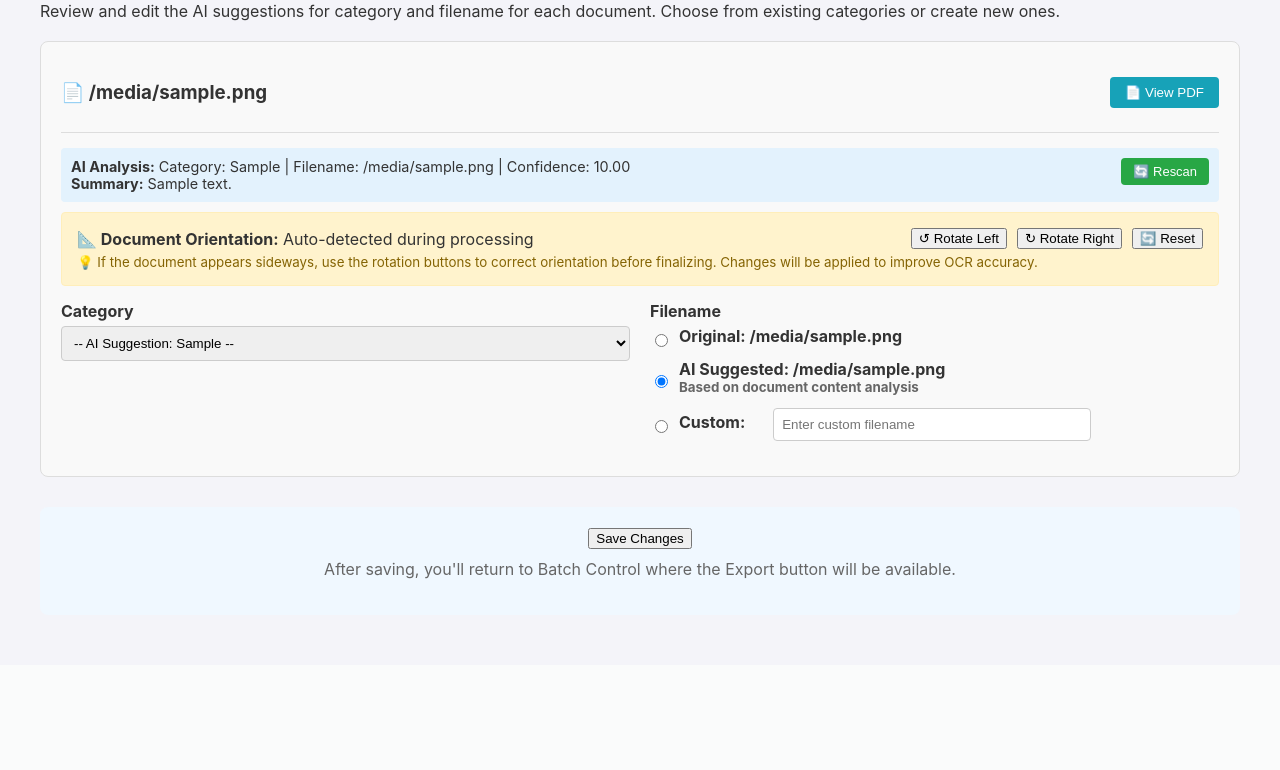
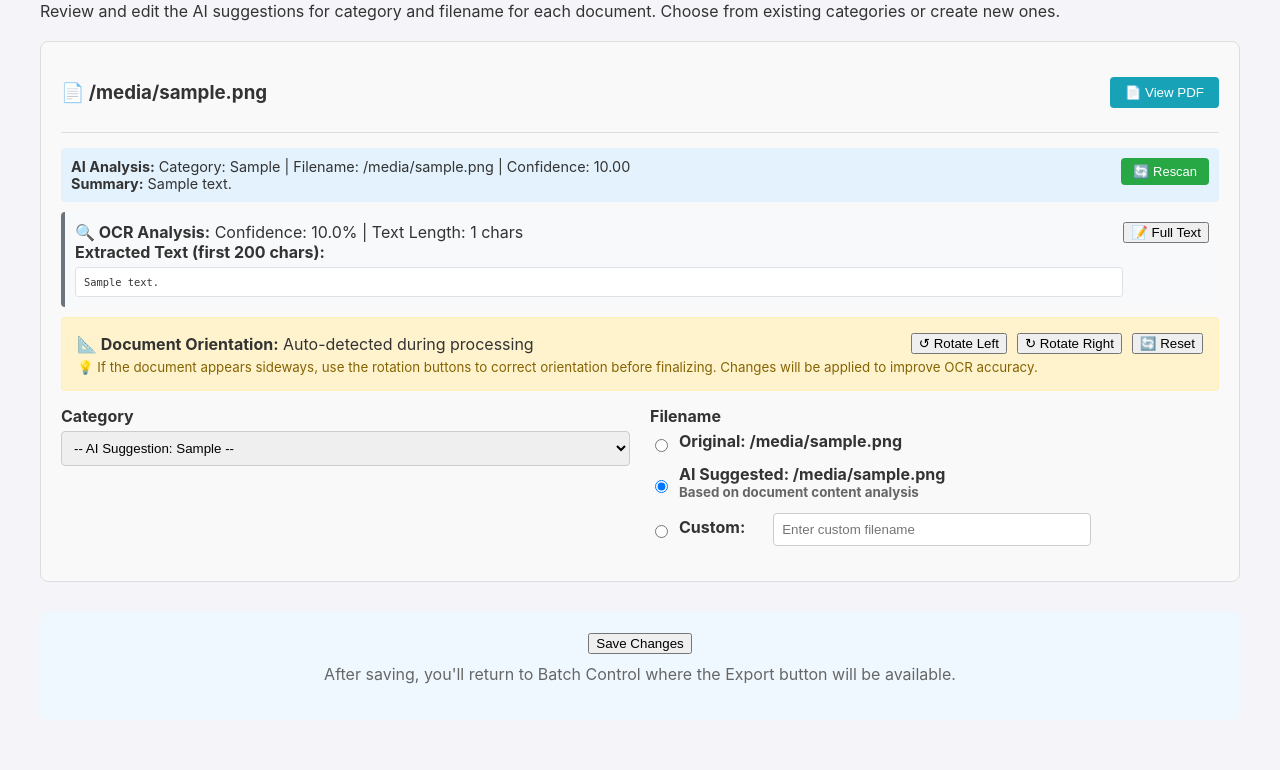
Before and after one commit to TaintedHorizon/Python_Testing_Vibe, a Flask app: template doc_processor/templates/manipulate.html in a window 1280 px wide. Shown: the part 149-919 px from the top of the page. Before the commit the page ends 728 px from the top, so only its background shows below. Run offline with Flask 3, Linux system fonts and the light colour scheme; the template is opened without the code that fills it: most values are stand-ins (such as "Sample title", 1, 10 or a date in 2020); parts of the project's set-up code (start-up, migrations or seed data) failed here and were passed over; some libraries are stand-ins or nearby versions.

Commit message:
Add comprehensive OCR feedback to manipulate page
- Display OCR confidence, text length, and extraction status
- Show first 200 chars of OCR text with option to view full text
- Add collapsible full OCR text viewer with toggleOcrText() function
- Highlight documents with OCR failures (None text) vs success
- Help debug AI classification accuracy vs OCR quality
- Updated app.py route to include ocr_text and ocr_confidence_avg fields

```diff
--- a/doc_processor/app.py
+++ b/doc_processor/app.py
@@ -2474,10 +2474,10 @@ def manipulate_batch_page(batch_id):
     conn = get_db_connection()
     cursor = conn.cursor()
     cursor.execute("""
-        SELECT id, original_filename, ai_suggested_category, ai_suggested_filename, ai_confidence, ai_summary
+        SELECT id, original_filename, ai_suggested_category, ai_suggested_filename, ai_confidence, ai_summary, ocr_text, ocr_confidence_avg
         FROM single_documents WHERE batch_id=?
     """, (batch_id,))
-    documents = [dict(zip(['id', 'original_filename', 'ai_suggested_category', 'ai_suggested_filename', 'ai_confidence', 'ai_summary'], row)) for row in cursor.fetchall()]
+    documents = [dict(zip(['id', 'original_filename', 'ai_suggested_category', 'ai_suggested_filename', 'ai_confidence', 'ai_summary', 'ocr_text', 'ocr_confidence_avg'], row)) for row in cursor.fetchall()]
     conn.close()
 
     # Get categories for dropdown (same as verify workflow)
--- a/doc_processor/templates/manipulate.html
+++ b/doc_processor/templates/manipulate.html
@@ -125,6 +125,39 @@
                         title="Re-analyze this document with AI">
                     🔄 Rescan
                 </button>
+            </div>
+        </div>
+
+        <!-- OCR Feedback Section -->
+        <div class="ocr-info" style="background: #f8f9fa; padding: 10px; border-radius: 4px; margin: 10px 0; border-left: 4px solid #6c757d;">
+            <div style="display: flex; justify-content: space-between; align-items: flex-start;">
+                <div style="flex: 1;">
+                    <strong>🔍 OCR Analysis:</strong>
+                    Confidence: {{ '%.1f'|format(doc.ocr_confidence_avg) if doc.ocr_confidence_avg is not none else 'N/A' }}%
+                    {% if doc.ocr_text %}
+                        | Text Length: {{ doc.ocr_text|length }} chars
+                        <br><strong>Extracted Text (first 200 chars):</strong>
+                        <div style="font-family: monospace; font-size: 0.8em; background: #fff; padding: 8px; border-radius: 3px; margin-top: 5px; max-height: 80px; overflow-y: auto; border: 1px solid #dee2e6;">
+                            {{ doc.ocr_text[:200] }}{% if doc.ocr_text|length > 200 %}...{% endif %}
+                        </div>
+                    {% else %}
+                        | <span style="color: #dc3545; font-weight: bold;">⚠️ No text extracted</span>
+                        <br><small style="color: #6c757d;">This may indicate OCR failure, blank document, or image-only content</small>
+                    {% endif %}
+                </div>
+                <button type="button" class="btn btn-sm btn-outline-secondary" onclick="toggleOcrText({{ doc.id }})"
+                        title="Show/hide full OCR text">
+                    📝 Full Text
+                </button>
+            </div>
+
+            <!-- Full OCR Text (collapsible) -->
+            <div id="full-ocr-{{ doc.id }}" style="display: none; margin-top: 10px;">
+                <hr style="margin: 10px 0;">
+                <strong>Complete OCR Text:</strong>
+                <div style="font-family: monospace; font-size: 0.8em; background: #fff; padding: 10px; border-radius: 3px; max-height: 300px; overflow-y: auto; border: 1px solid #dee2e6; white-space: pre-wrap;">
+                    {% if doc.ocr_text %}{{ doc.ocr_text }}{% else %}<em>No OCR text available</em>{% endif %}
+                </div>
             </div>
         </div>
 
@@ -279,6 +312,20 @@ document.addEventListener('DOMContentLoaded', function() {
     });
 });
 
+// Toggle full OCR text display
+function toggleOcrText(docId) {
+    const ocrDiv = document.getElementById(`full-ocr-${docId}`);
+    const button = event.target;
+
+    if (ocrDiv.style.display === 'none') {
+        ocrDiv.style.display = 'block';
+        button.textContent = '📝 Hide Text';
+    } else {
+        ocrDiv.style.display = 'none';
+        button.textContent = '📝 Full Text';
+    }
+}
+
 // Global variables for rotation tracking
 let documentRotations = {};
 
```
